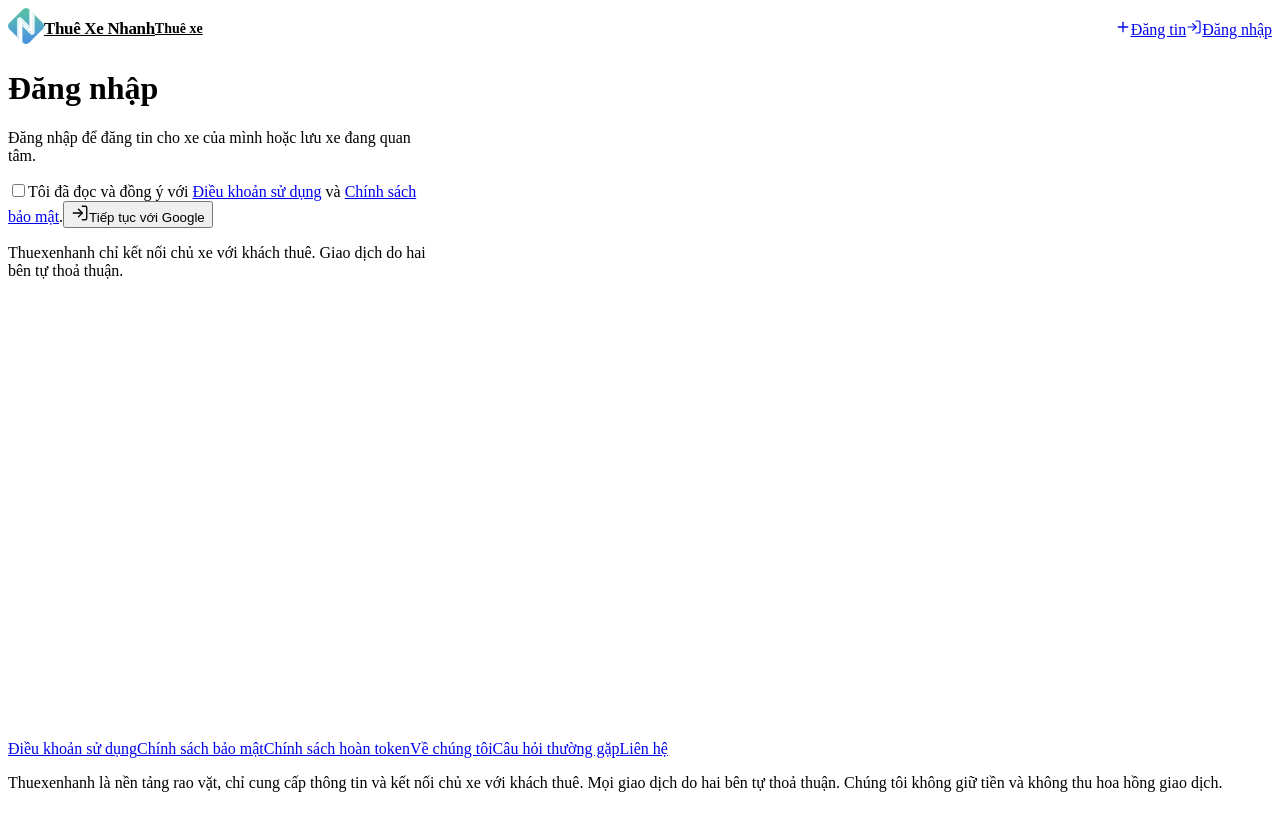
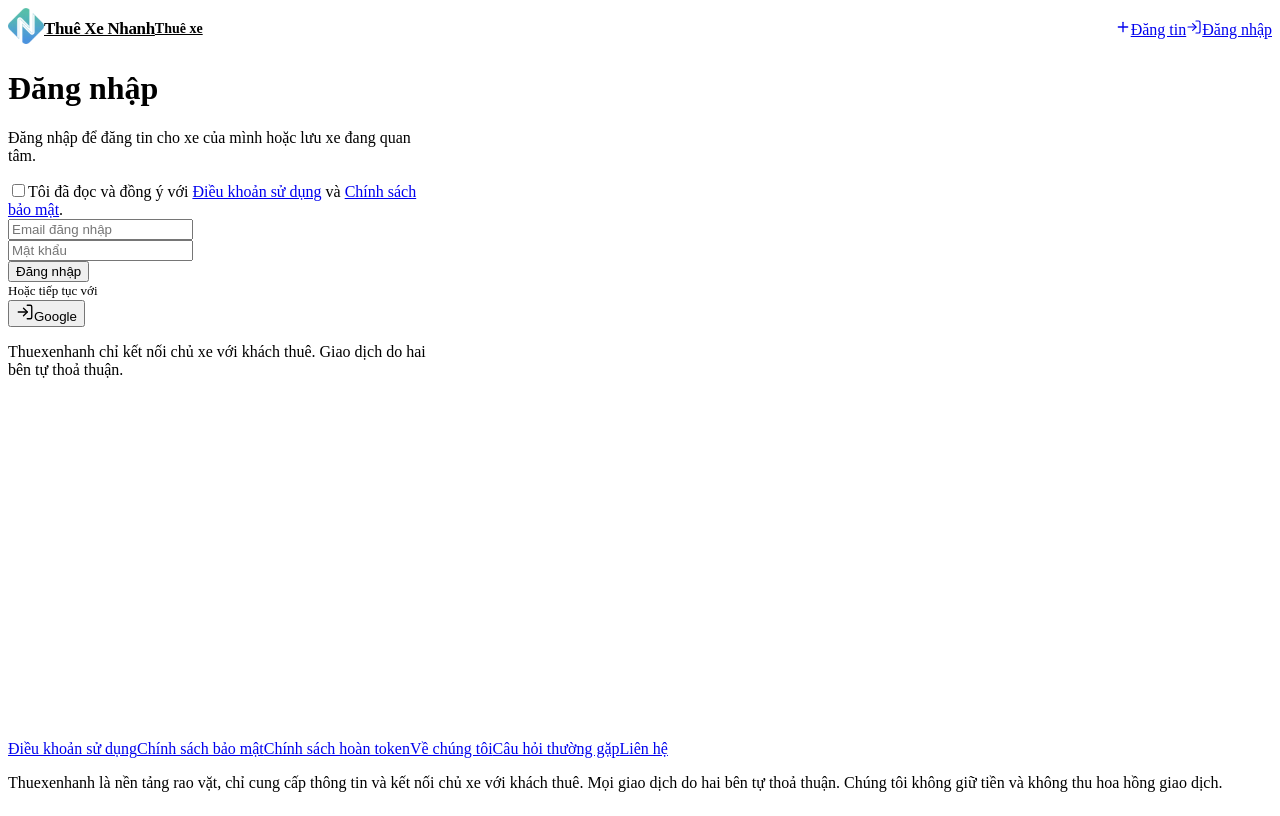
Before and after one commit to brandongia96-stack/Thuexenhanh, a React (Vite) app: page /dang-nhap in a window 1280 px wide. Built offline with nearby package versions, Linux system fonts and the light colour scheme; no server answers; the HTML template or start-up script is replaced by a standard one.

Commit message:
deploy-ui: cap nhat

```diff
--- a/src/modules/auth/AuthProvider.jsx
+++ b/src/modules/auth/AuthProvider.jsx
@@ -82,6 +82,12 @@ export function AuthProvider({ children }) {
     throw new Error('Đăng nhập bằng số điện thoại chưa mở. Sẽ có ở luồng 08.')
   }, [])
 
+  const signInWithEmail = useCallback(async (email, password) => {
+    const sb = await getSupabase()
+    const { error } = await sb.auth.signInWithPassword({ email, password })
+    if (error) throw error
+  }, [])
+
   const signOut = useCallback(async () => {
     const sb = await trySupabase()
     if (sb) await sb.auth.signOut()
@@ -101,6 +107,7 @@ export function AuthProvider({ children }) {
     isAdmin: roles.includes(ROLE.ADMIN),
     signInWithGoogle,
     signInWithPhone,
+    signInWithEmail,
     signOut,
     reload: () => loadProfile(session?.user?.id),
   }
--- a/src/modules/auth/DangNhap.jsx
+++ b/src/modules/auth/DangNhap.jsx
@@ -6,7 +6,7 @@ import { useAuth } from './AuthProvider'
 import { HAS_BACKEND, FLAGS } from '../../lib/config'
 
 export default function DangNhap() {
-  const { signInWithGoogle, isLoggedIn } = useAuth()
+  const { signInWithGoogle, signInWithEmail, isLoggedIn } = useAuth()
   const [loi, setLoi] = useState(null)
   const [dangChay, setDangChay] = useState(false)
   const [dongY, setDongY] = useState(false)
@@ -62,21 +62,45 @@ export default function DangNhap() {
           </span>
         </label>
 
+        <form className="stack" style={{ gap: 'var(--sp-3)' }} onSubmit={async (e) => {
+          e.preventDefault();
+          setLoi(null);
+          if (!dongY) { setLoi('Bạn cần đồng ý Điều khoản sử dụng và Chính sách bảo mật để tiếp tục.'); return; }
+          const form = new FormData(e.target);
+          try {
+            nhoDongY();
+            setDangChay(true);
+            await signInWithEmail(form.get('email'), form.get('password'));
+          } catch(err) {
+            setLoi(err.message);
+            setDangChay(false);
+          }
+        }}>
+          <div>
+            <input type="email" name="email" placeholder="Email đăng nhập" required className="input" />
+          </div>
+          <div>
+            <input type="password" name="password" placeholder="Mật khẩu" required className="input" />
+          </div>
+          <button type="submit" disabled={!HAS_BACKEND || dangChay} className="btn btn-primary btn-block">
+            {dangChay ? 'Đang xử lý…' : 'Đăng nhập'}
+          </button>
+        </form>
+
+        <div className="row" style={{ color: 'var(--m-subtle)', fontSize: 13, gap: '12px' }}>
+          <div style={{ flex: 1, height: 1, background: 'var(--m-border)' }} />
+          <span>Hoặc tiếp tục với</span>
+          <div style={{ flex: 1, height: 1, background: 'var(--m-border)' }} />
+        </div>
+
         <button
-          className="btn btn-primary btn-block"
+          className="btn btn-ghost btn-block"
           onClick={dangNhapGoogle}
           disabled={!HAS_BACKEND || dangChay}
         >
           <LogIn size={18} strokeWidth={1.8} />
-          {dangChay ? 'Đang chuyển hướng…' : 'Tiếp tục với Google'}
+          Google
         </button>
-
-        {FLAGS.otp_sdt && (
-          <button className="btn btn-ghost btn-block">
-            <Smartphone size={18} strokeWidth={1.8} />
-            Đăng nhập bằng số điện thoại
-          </button>
-        )}
 
         {loi && <p className="field-error">{loi}</p>}
 
```
